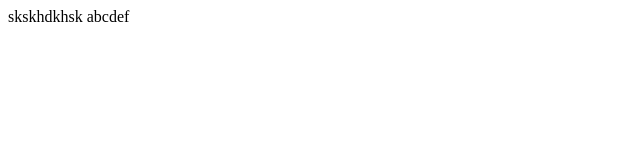
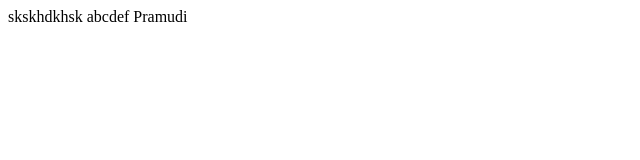
Before and after one commit to MudusarithaGangamina/demo-repo, a plain HTML site: page index.html in a window 1280 px wide. Shown: the full height of the page, 0-640 px from the left. Drawn offline with Linux system fonts and the light colour scheme.

Commit message:
Update index.html
Add a name

```diff
--- a/index.html
+++ b/index.html
@@ -1,4 +1,5 @@
 <html><body>
 skskhdkhsk
 abcdef
+  Pramudi
 </body></html>
```
